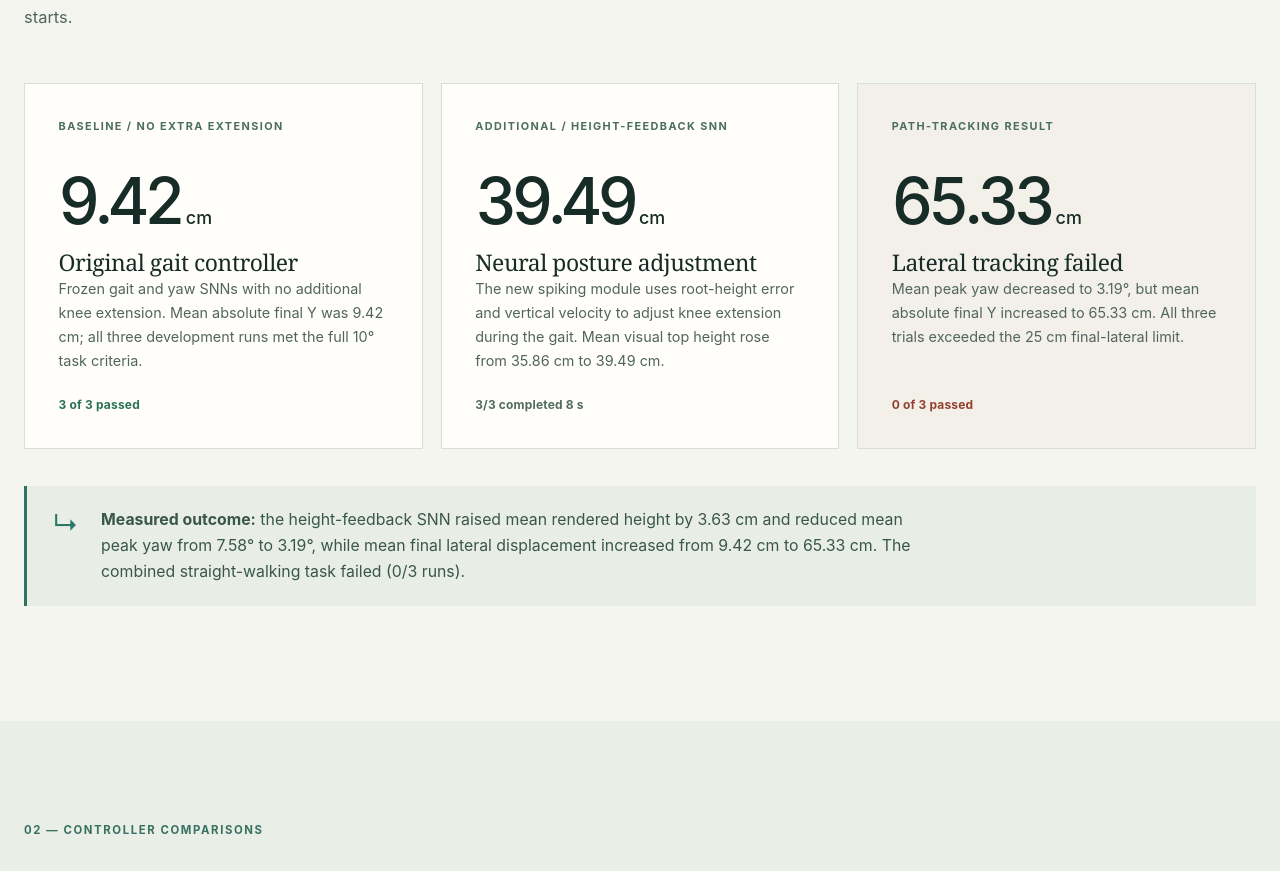
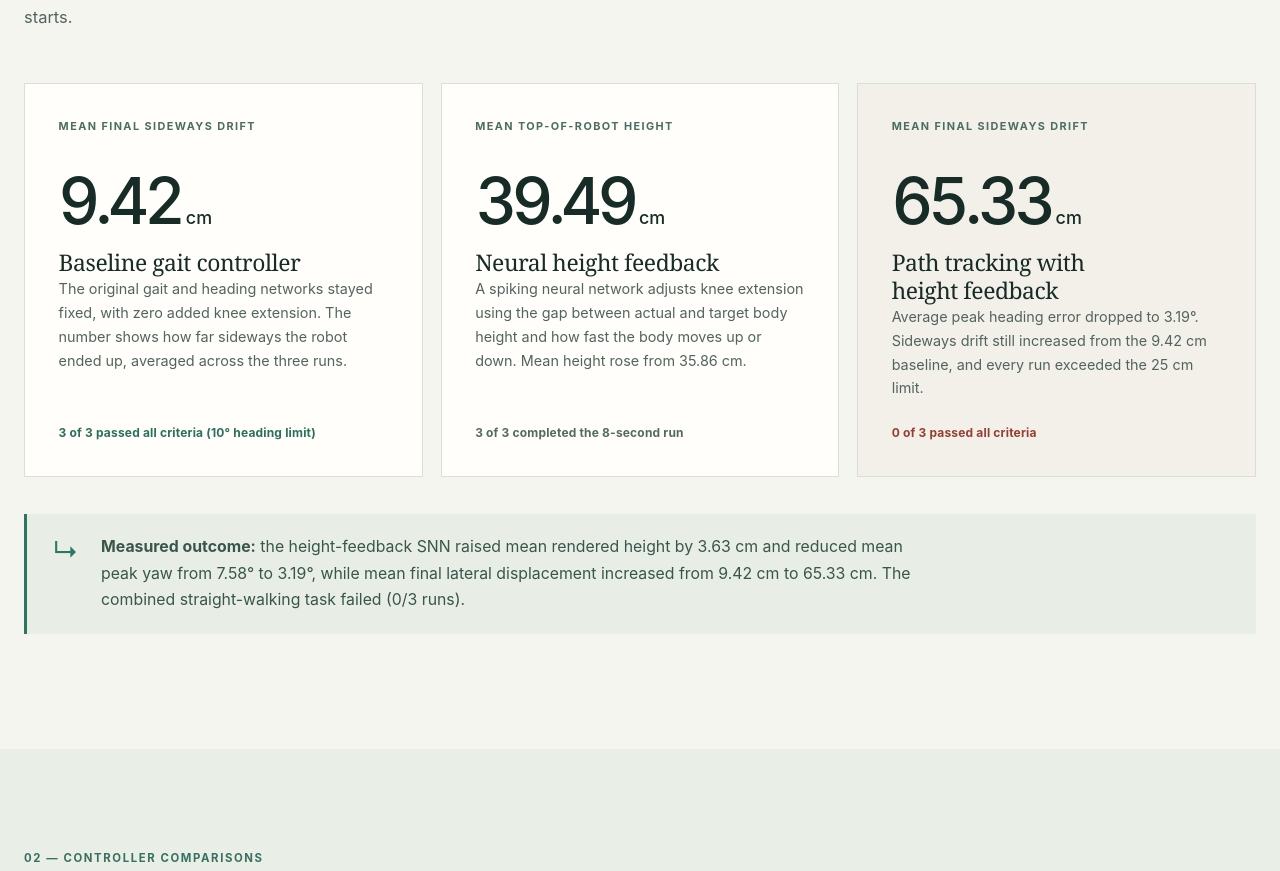
Before and after one commit to MoiseIranejeje/NeuroStride_Starter, a React (Vite) app in the folder dashboard/: page / in a window 1280 px wide. Shown: the part 1366-2237 px from the top of the page. Built offline with nearby package versions, Linux system fonts and the light colour scheme; no server answers.

Commit message:
Clarify research comparison cards

```diff
--- a/dashboard/src/main.tsx
+++ b/dashboard/src/main.tsx
@@ -150,25 +150,25 @@ function App() {
           </div>
           <div className="story-grid">
             <article className="story-card">
-              <span className="card-step">BASELINE / NO EXTRA EXTENSION</span>
+              <span className="card-step">MEAN FINAL SIDEWAYS DRIFT</span>
               <strong className="card-number">{fmtCm(original.mean_abs_final_y_m)}<small> cm</small></strong>
-              <h3>Original gait controller</h3>
-              <p>Frozen gait and yaw SNNs with no additional knee extension. Mean absolute final Y was 9.42 cm; all three development runs met the full 10° task criteria.</p>
-              <span className="card-outcome positive">3 of 3 passed</span>
+              <h3>Baseline gait controller</h3>
+              <p>The original gait and heading networks stayed fixed, with zero added knee extension. The number shows how far sideways the robot ended up, averaged across the three runs.</p>
+              <span className="card-outcome positive">3 of 3 passed all criteria (10° heading limit)</span>
             </article>
             <article className="story-card">
-              <span className="card-step">ADDITIONAL / HEIGHT-FEEDBACK SNN</span>
+              <span className="card-step">MEAN TOP-OF-ROBOT HEIGHT</span>
               <strong className="card-number">{fmtCm(neural.mean_visual_top_height_m)}<small> cm</small></strong>
-              <h3>Neural posture adjustment</h3>
-              <p>The new spiking module uses root-height error and vertical velocity to adjust knee extension during the gait. Mean visual top height rose from 35.86 cm to 39.49 cm.</p>
-              <span className="card-outcome neutral">3/3 completed 8 s</span>
+              <h3>Neural height feedback</h3>
+              <p>A spiking neural network adjusts knee extension using the gap between actual and target body height and how fast the body moves up or down. Mean height rose from 35.86 cm.</p>
+              <span className="card-outcome neutral">3 of 3 completed the 8-second run</span>
             </article>
             <article className="story-card story-card-critical">
-              <span className="card-step">PATH-TRACKING RESULT</span>
+              <span className="card-step">MEAN FINAL SIDEWAYS DRIFT</span>
               <strong className="card-number">{fmtCm(neural.mean_abs_final_y_m)}<small> cm</small></strong>
-              <h3>Lateral tracking failed</h3>
-              <p>Mean peak yaw decreased to 3.19°, but mean absolute final Y increased to 65.33 cm. All three trials exceeded the 25 cm final-lateral limit.</p>
-              <span className="card-outcome negative">0 of 3 passed</span>
+              <h3>Path tracking with height feedback</h3>
+              <p>Average peak heading error dropped to 3.19°. Sideways drift still increased from the 9.42 cm baseline, and every run exceeded the 25 cm limit.</p>
+              <span className="card-outcome negative">0 of 3 passed all criteria</span>
             </article>
           </div>
           <div className="insight-line"><span aria-hidden="true">↳</span><p><strong>Measured outcome:</strong> the height-feedback SNN raised mean rendered height by 3.63 cm and reduced mean peak yaw from 7.58° to 3.19°, while mean final lateral displacement increased from 9.42 cm to 65.33 cm. The combined straight-walking task failed (0/3 runs).</p></div>
```
